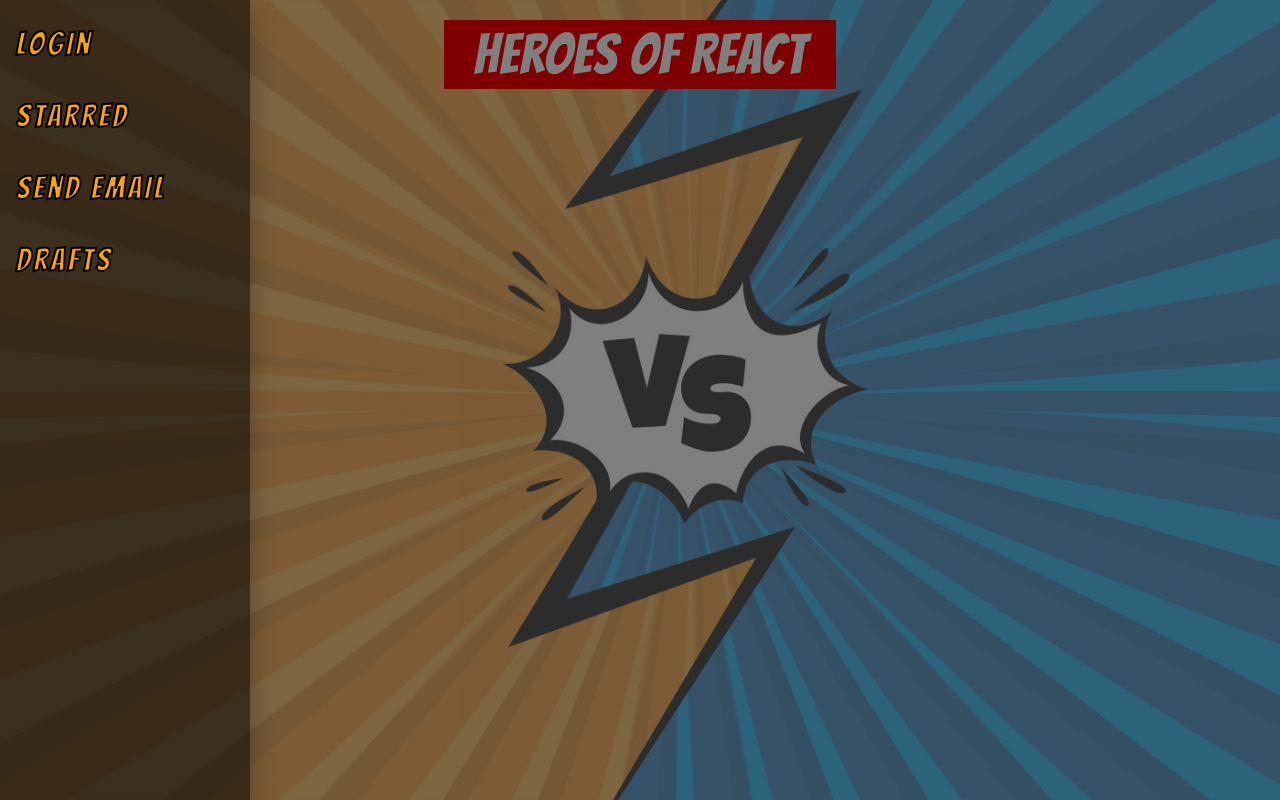
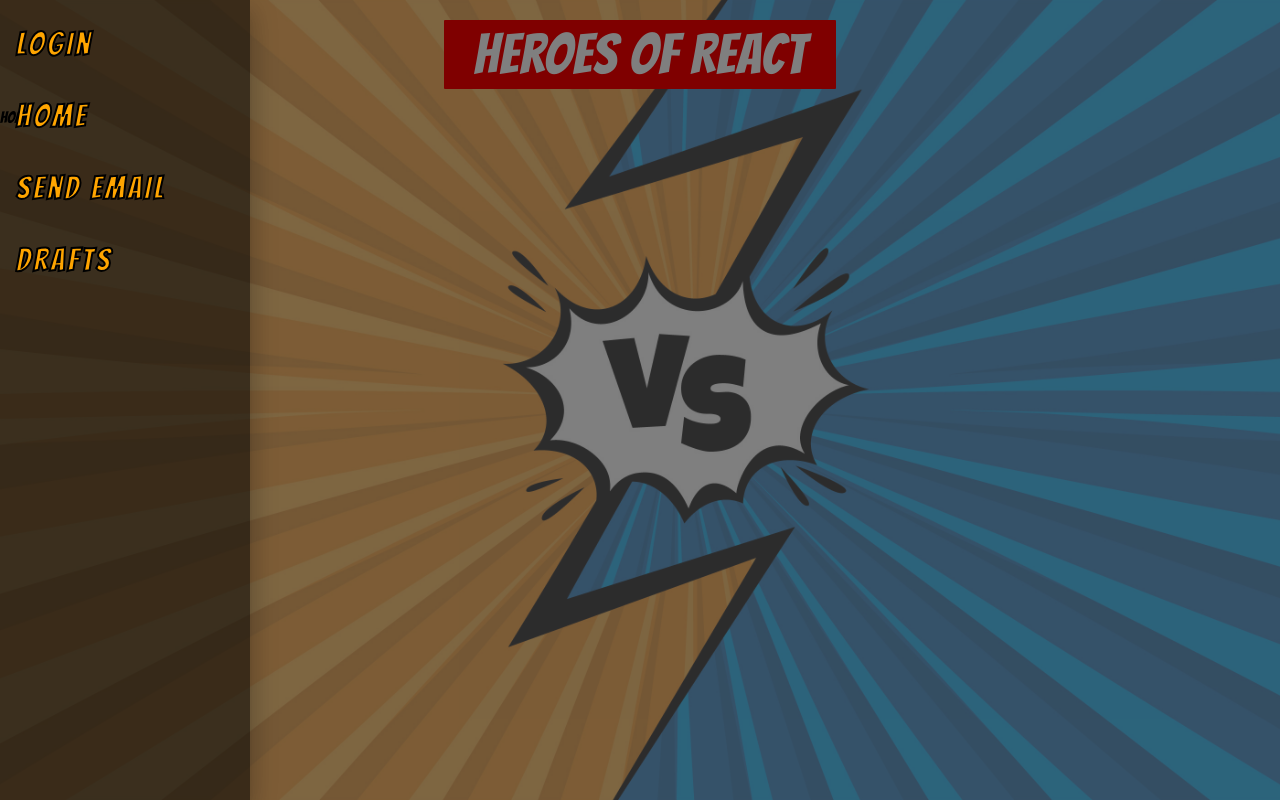
Before and after one commit to Gsuscc/react-heroes2.0, a React (Create React App) app: page /home in a window 1280 px wide. Both pictures are taken after a click on the button "MENU". Built offline with nearby package versions, Linux system fonts and the light colour scheme; no server answers.

Commit message:
add home rfc for login test

```diff
--- a/src/App.js
+++ b/src/App.js
@@ -4,6 +4,7 @@ import HeroList from './components/HeroList';
 import Header from './components/header/Header';
 import Menu from './components/menu/Menu';
 import Login from './components/login/Login'
+import Home from './components/home/Home'
 
 const App = () => {
 
@@ -18,7 +19,7 @@ const App = () => {
         <Route path="/login">
           <Login/>
         </Route>
-        <Route path="/hero" component={null} />
+        <Route path="/home" component={Home} />
       </Switch>
     </Router>
   );
--- /dev/null
+++ b/src/components/home/Home.js
@@ -0,0 +1,21 @@
+import React from 'react'
+import axios from 'axios'
+
+const Home = () => {
+
+  axios.get('http://localhost:8762/api/user/mydetails', {withCredentials: true})
+    .then((response) => {
+      let data = response.data;
+      console.log(data)
+    }).catch((err) => {
+      console.log(err)
+    });
+
+  return (
+    <div>
+      HOME
+    </div>
+  )
+}
+
+export default Home;
--- a/src/components/menu/Menu.js
+++ b/src/components/menu/Menu.js
@@ -66,6 +66,9 @@ const Menu = () => {
     if (text === 'Login') {
       history.push('/login')
     }
+    if (text === 'Home') {
+      history.push('/home')
+    }
   }
 
   const list = () => (
@@ -76,7 +79,7 @@ const Menu = () => {
       onKeyDown={toggleDrawer(false)}
     >
       <List>
-        {['Login', 'Starred', 'Send email', 'Drafts'].map((text, index) => (
+        {['Login', 'Home', 'Send email', 'Drafts'].map((text, index) => (
           <ListItem button key={text} classes={{button: classes.selectedMenuItem}} onClick={(event) => handleMenuSelect(event, text)}>
             <ListItemText primary={text} classes={{primary: classes.menuItem}} />
           </ListItem>
```
